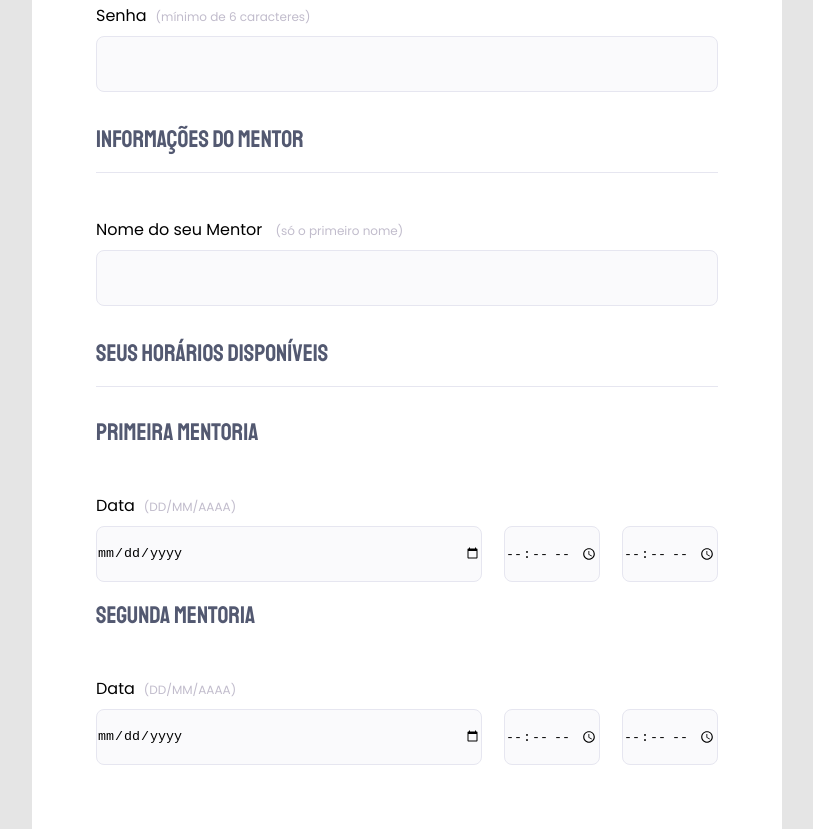
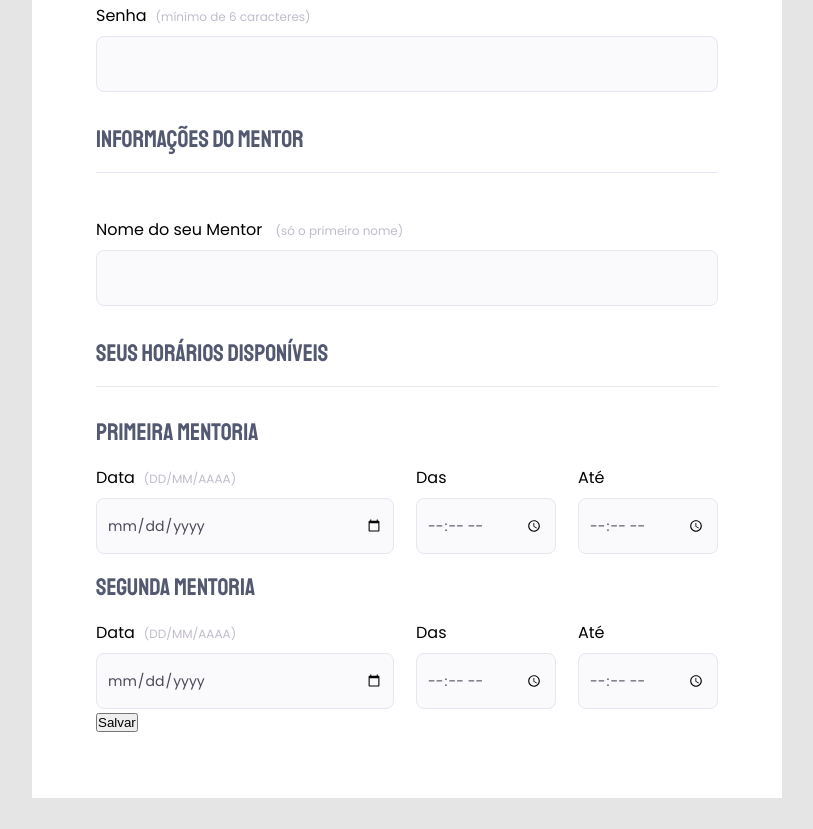
Before and after one commit to rafaelhenriquexx/agende-mentoria, a plain HTML site: page index.html in a window 1280 px wide. Shown: the part 702-1531 px from the top of the page, without its empty margins (233-1046 px from the left). After the commit the page ends 1500 px from the top, so only its background shows below. Drawn offline with Linux system fonts and the light colour scheme.

Commit message:
Progress in HTML/CSS development

```diff
--- a/index.html
+++ b/index.html
@@ -57,28 +57,50 @@
       <fieldset>
         <legend>Seus horários disponíveis</legend>
         <h2 class="sub-legend">Primeira mentoria</h2>
-        <label for="">Data<span>(DD/MM/AAAA)</span></label>
 
           <div class="input-date-time">
 
-            <input type="date" name="date" class="date">
-            <input type="time" class="time">
-            <input type="time" class="time">
+            <div class="date">
+               <label for="">Data<span>(DD/MM/AAAA)</span></label>
+               <input type="date" name="date" class="date">
+            </div>
 
+            <div>
+              <label for="">Das</label>
+              <input type="time"  class="time">
+            </div>
+
+            <div>
+              <label for="">Até</label>
+              <input type="time" class="time">
+            </div>
           </div>
 
-          <h2 class="sub-legend">Segunda mentoria</h2>
-          <label for="">Data<span>(DD/MM/AAAA)</span></label>
+         <h2 class="sub-legend">Segunda mentoria</h2>
 
-            <div class="input-date-time">
+          <div class="input-date-time">
 
-              <input type="date" name="date" class="date" >
-              <input type="time" class="time">
-              <input type="time" class="time">
-
+            <div class="date">
+               <label for="">Data<span>(DD/MM/AAAA)</span></label>
+               <input type="date" name="date" class="date">
             </div>
 
+            <div>
+              <label for="">Das</label>
+              <input type="time"  class="time">
+            </div>
+
+            <div>
+              <label for="">Até</label>
+              <input type="time" class="time">
+            </div>
+          </div>
+
       </fieldset>
+      <div class="button">
+         <button type="submit">Salvar</button>
+      </div>
+
     </form>
   </div>
 
--- a/style.css
+++ b/style.css
@@ -39,11 +39,14 @@ span {
   line-height: 20px;
   margin-left: 9px;
 }
+span:hover{
+  color: #4E4958;
+}
 fieldset {
   border: none;
 }
 fieldset:nth-child(2) > legend,
-fieldset:nth-child(3) > legend{
+fieldset:nth-child(3) > legend {
   padding-top: 30px;
 }
 fieldset h2:nth-of-type(2) {
@@ -52,19 +55,22 @@ fieldset h2:nth-of-type(2) {
 input {
   width: 100%;
   border-radius: 8px;
+  padding: 0px 10px;
+  height: 56px;
+  font-size: 14px;
+  line-height: 24px;
+  font-family: Poppins;
+  color: #4e4958;
+  background: #fafafc;
   border: 1px solid #e6e6f0;
-  background: #fafafc;
-  height: 56px;
 }
-.sub-legend{
+.sub-legend {
   color: #535971;
   width: 100%;
   font-size: 24px;
   font-style: normal;
   font-weight: 400;
   line-height: 34px;
-  padding-bottom: 16px;
-  margin-bottom: 28px;
   font-family: Staatliches;
   border-bottom: none;
 }
@@ -96,19 +102,20 @@ input {
   background: #fff;
   border-radius: 20px 20px 0px 0px;
 }
-.input-box-one, .input-date-time {
+.input-box-one,
+.input-date-time {
   display: flex;
   gap: 22px;
 }
 .input-name,
-.input-surname{
+.input-surname, .date {
   flex: 1;
 }
 .time {
   width: 8.75rem;
 }
 
-@media (max-width: 500px) {
+@media (max-width: 560px) {
   .time {
     width: 100px;
   }
@@ -116,7 +123,7 @@ input {
     gap: 10px;
   }
 }
-@media (max-width: 400px) {
+@media (max-width: 450px) {
   .date {
     width: 100px;
   }
```
